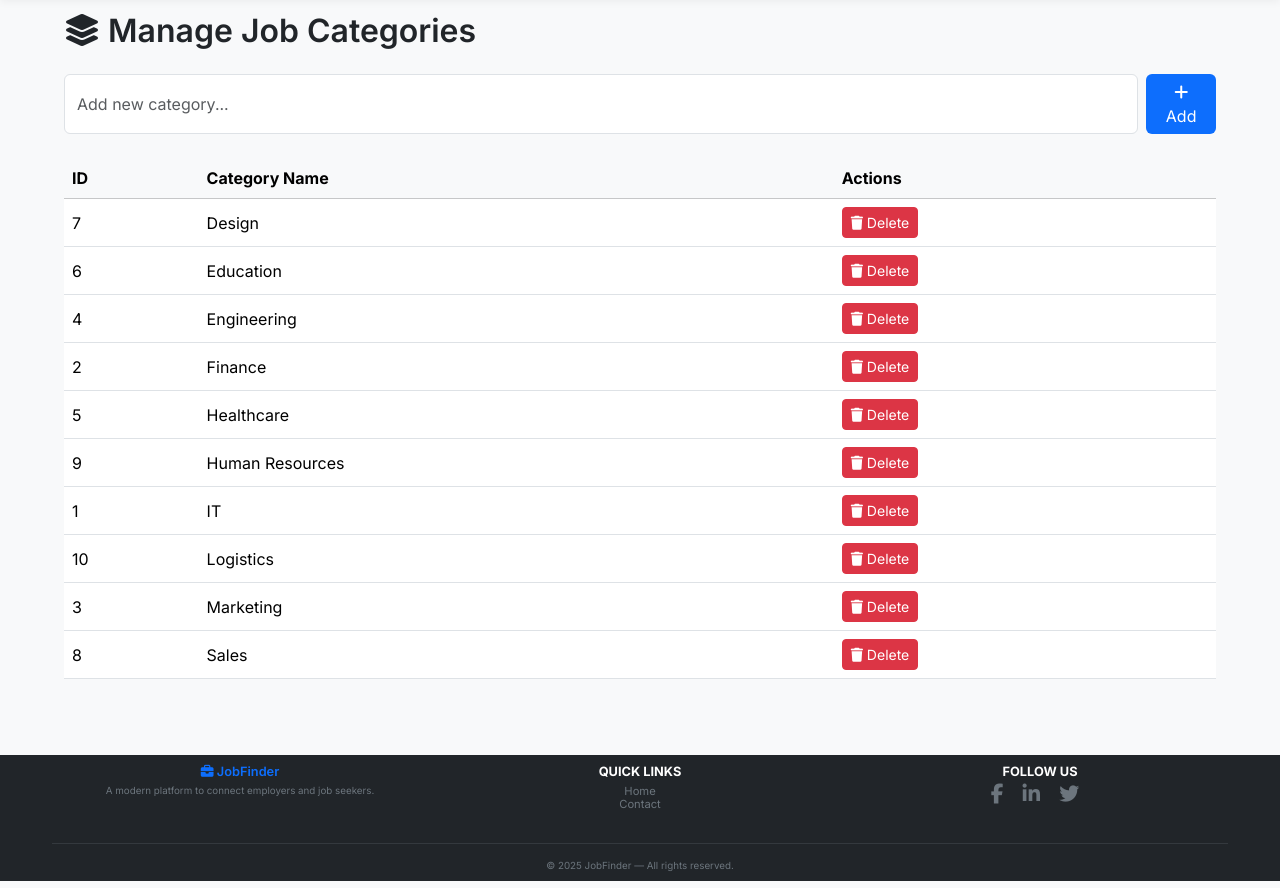
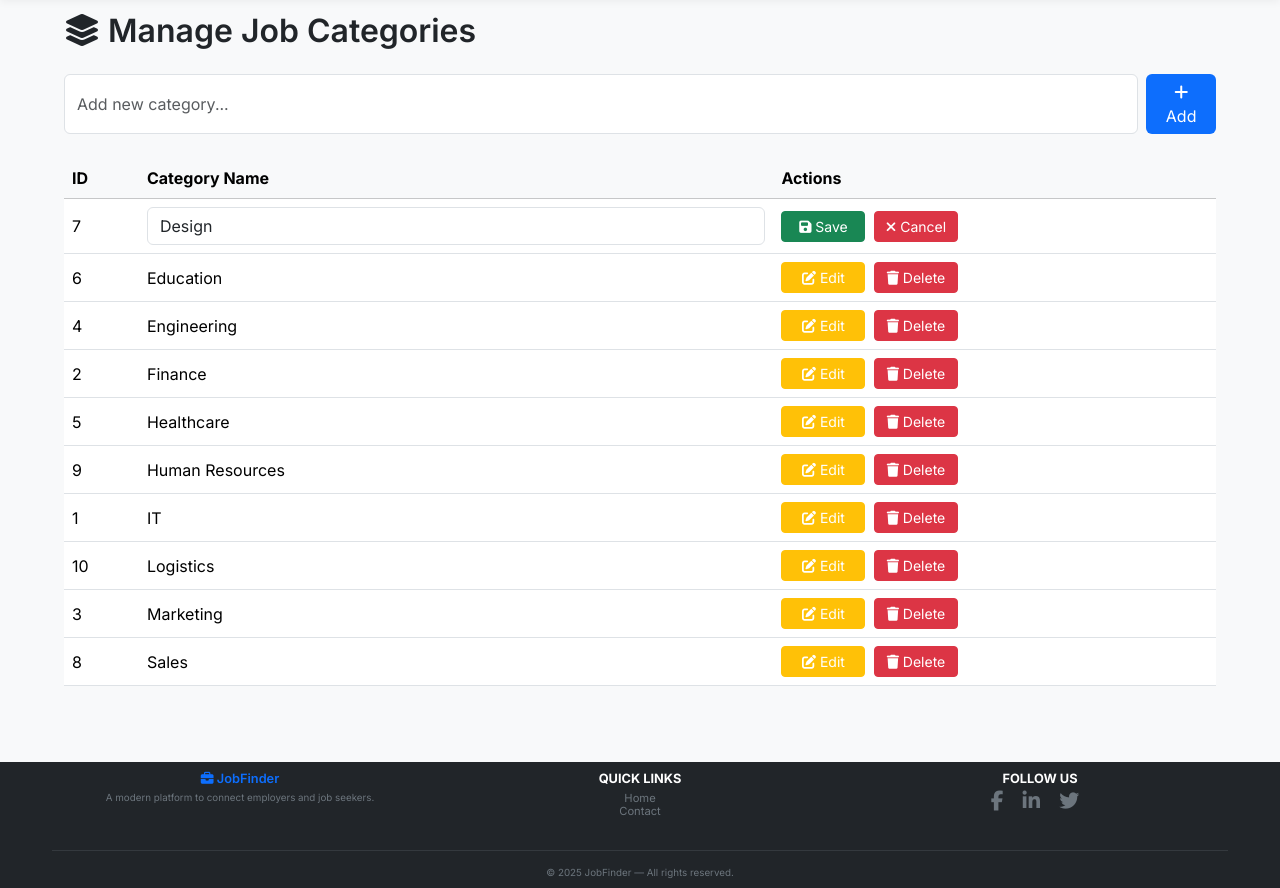
Before and after one commit to YouriRenoud/JobPosting, a PHP site: page /WebProgAssignment251/app/Views/admin/categories.php?edit=7 in a window 1280 px wide. Shown: the part 60-948 px from the top of the page. Run offline with PHP 8.4, Linux system fonts and the light colour scheme; the visitor is signed in with stand-in values (Sample User, id 1); data comes from the database, SQL or seed files in the repository.

Commit message:
Allow admin to edit the category's name

```diff
--- a/app/Controllers/CategoriesController.php
+++ b/app/Controllers/CategoriesController.php
@@ -43,5 +43,16 @@ class CategoriesController {
         $cat = new Category($this->db);
         return $cat->delete($id);
     }
+
+    public function updateCategory($id, $name) {
+        $cat = new Category($this->db);
+        $cat->id = $id;
+        $cat->category_name = $name;
+        $query = "UPDATE JobCategories SET category_name = :category_name WHERE id = :id";
+        $stmt = $this->db->prepare($query);
+        $stmt->bindParam(":category_name", $name);
+        $stmt->bindParam(":id", $id);
+        return $stmt->execute();
+    }
 }
 ?>
--- a/app/Models/Category.php
+++ b/app/Models/Category.php
@@ -31,5 +31,13 @@ class Category {
         $stmt->bindParam(":id", $id);
         return $stmt->execute();
     }
+
+    public function update() {
+        $query = "UPDATE {$this->table_name} SET category_name = :category_name WHERE id = :id";
+        $stmt = $this->conn->prepare($query);
+        $stmt->bindParam(":category_name", $this->category_name);
+        $stmt->bindParam(":id", $this->id);
+        return $stmt->execute();
+    }
 }
 ?>
--- a/app/Views/admin/categories.php
+++ b/app/Views/admin/categories.php
@@ -12,6 +12,12 @@ if ($_SERVER['REQUEST_METHOD'] === 'POST' && !empty($_POST['category_name'])) {
     header("Location: categories.php");
     exit;
 }
+
+if ($_SERVER['REQUEST_METHOD'] === 'POST' && isset($_POST['edit_category_id'], $_POST['edit_category_name'])) {
+    $categoriesController->updateCategory($_POST['edit_category_id'], $_POST['edit_category_name']);
+    header("Location: categories.php?updated=1");
+    exit;
+}
 ?>
 
 <div class="container mt-4">
@@ -22,6 +28,7 @@ if ($_SERVER['REQUEST_METHOD'] === 'POST' && !empty($_POST['category_name'])) {
         <button type="submit" class="btn btn-primary"><i class="fa-solid fa-plus"></i> Add</button>
     </form>
 
+    <div style="overflow-x: auto; width: 100%;">
         <table class="table table-hover align-middle">
             <thead class="table-light">
                 <tr>
@@ -34,17 +41,39 @@ if ($_SERVER['REQUEST_METHOD'] === 'POST' && !empty($_POST['category_name'])) {
                 <?php foreach ($categories as $cat): ?>
                     <tr>
                         <td><?= $cat['id'] ?></td>
-                    <td><?= htmlspecialchars($cat['category_name']) ?></td>
                         <td>
+                            <?php if (isset($_GET['edit']) && $_GET['edit'] == $cat['id']): ?>
+                                <form method="POST" class="d-flex mb-0">
+                                    <input type="hidden" name="edit_category_id" value="<?= $cat['id'] ?>">
+                                    <input type="text" name="edit_category_name" class="form-control" required value="<?= htmlspecialchars($cat['category_name']) ?>">
+                            <?php else: ?>
+                                <?= htmlspecialchars($cat['category_name']) ?>
+                            <?php endif; ?>
+                        </td>
+                        <td>
+                            <?php if (isset($_GET['edit']) && $_GET['edit'] == $cat['id']): ?>
+                                    <button type="submit" class="btn btn-success text-white btn-sm me-1" style="width: 6em;">
+                                        <i class="fa-solid fa-floppy-disk"></i> Save
+                                    </button>
+                                    <button type="button" onclick="window.location.href='categories.php'" class="btn btn-danger text-white btn-sm" style="width: 6em;">
+                                        <i class="fa-solid fa-xmark"></i> Cancel
+                                    </button>
+                                </form>
+                            <?php else: ?>
+                                <a href="categories.php?edit=<?= $cat['id'] ?>" class="btn btn-sm btn-warning text-white me-1" style="width: 6em;">
+                                    <i class="fa-solid fa-pen-to-square"></i> Edit
+                                </a>
                                 <a href="../../controllers/CategoriesController.php?action=deleteCategory&id=<?= $cat['id'] ?>"
-                           class="btn btn-sm btn-danger" onclick="return confirm('Delete this category?')">
+                                class="btn btn-sm btn-danger" onclick="return confirm('Delete this category?')" style="width: 6em;">
                                     <i class="fa-solid fa-trash"></i> Delete
                                 </a>
+                            <?php endif; ?>
                         </td>
                     </tr>
                 <?php endforeach; ?>
             </tbody>
         </table>
     </div>
+</div>
 
 <?php include '../../Views/partials/footer.php'; ?>
```
Lines whose indentation alone changed are shown as unchanged.
